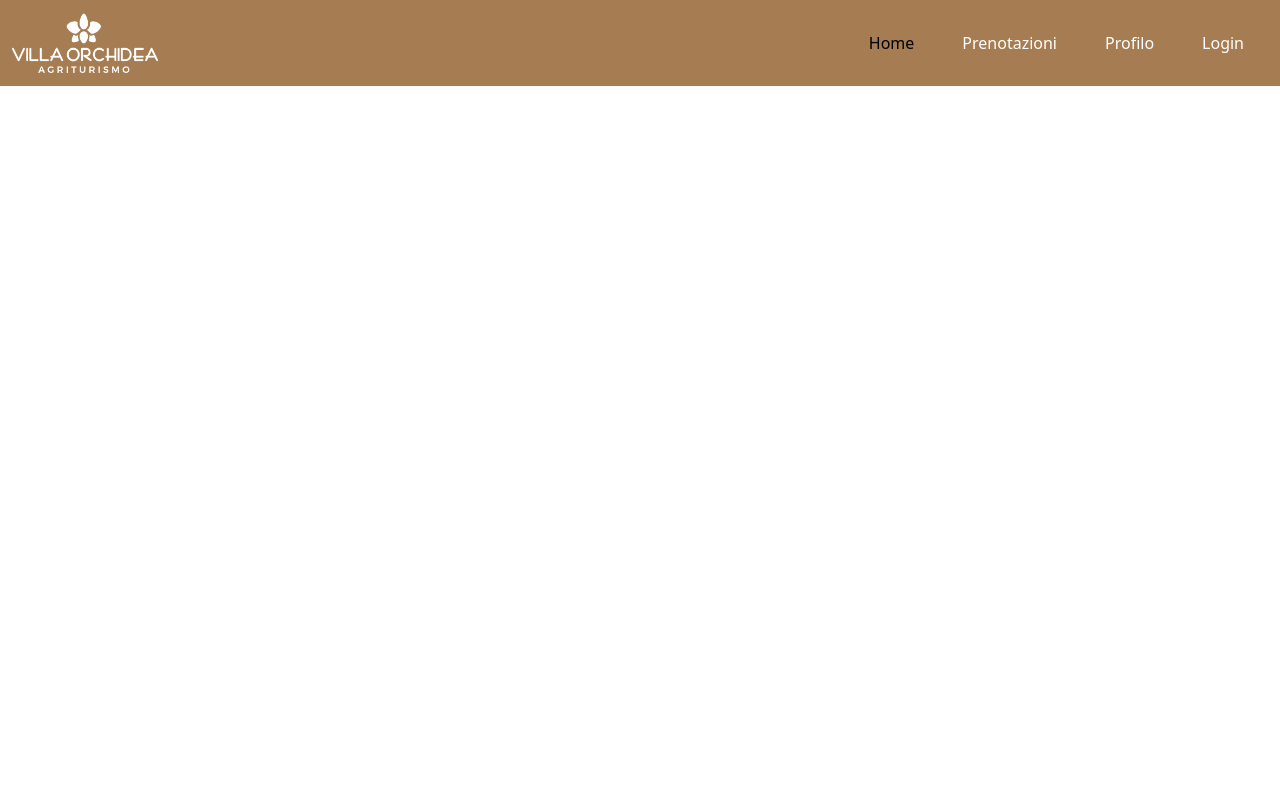
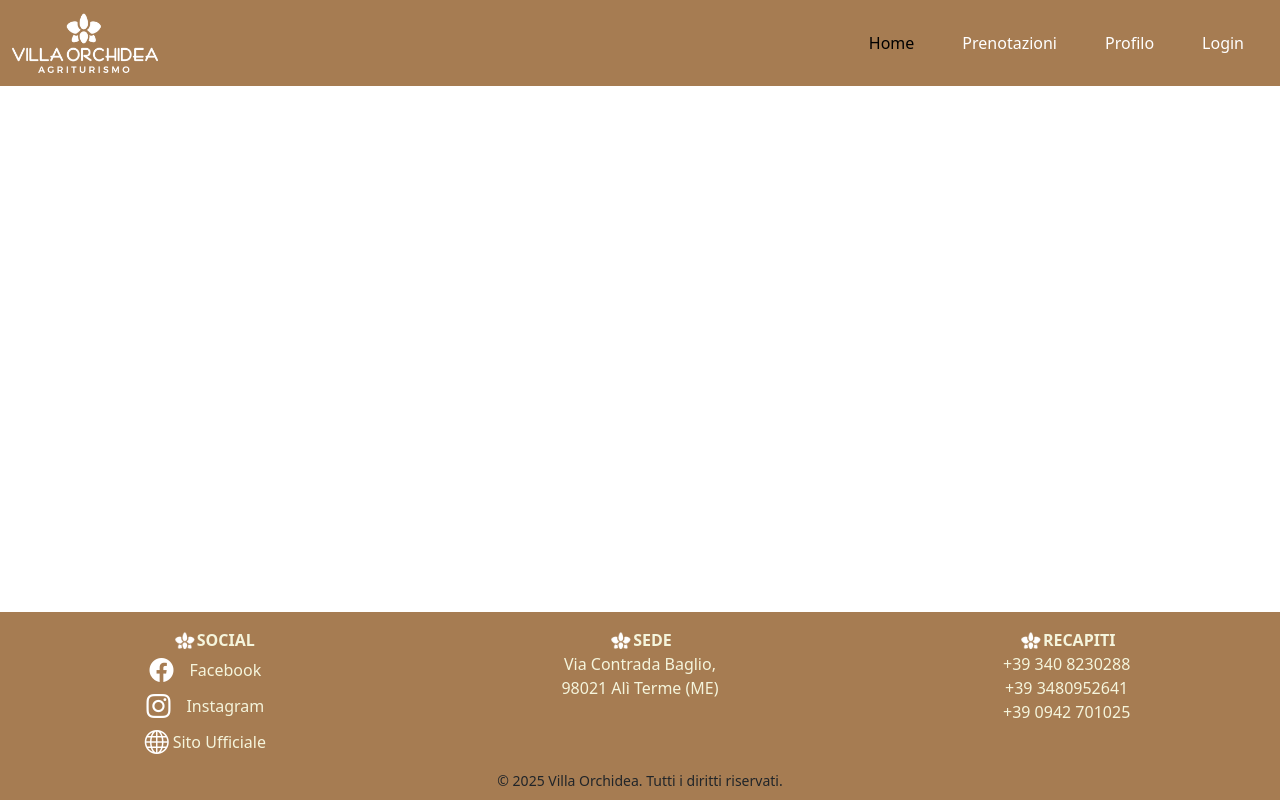
Before and after one commit to Nyhm13/CAPSTONE_FRONT_END_VILLA_ORCHIDEA, a React (Vite) app: page / in a window 1280 px wide. Built offline with nearby package versions, Linux system fonts and the light colour scheme.

Commit message:
feat adds footer

```diff
--- a/src/App.css
+++ b/src/App.css
@@ -28,3 +28,39 @@
   filter: brightness(0) invert(1);
   height: 60px;
 }
+.bg-brown {
+  background-color: var(--primary-color);
+}
+
+footer p,
+footer a {
+  color: #f5f5dc;
+  text-decoration: none;
+}
+
+footer a:hover {
+  color: var(--accent-color);
+  text-decoration: none;
+}
+footer p:hover {
+  color: gold;
+  text-decoration: none;
+}
+
+.golden-text {
+  color: gold;
+}
+footer img {
+  filter: brightness(0) invert(1);
+  height: 20px;
+}
+
+.footer-text {
+  font-size: 1rem;
+}
+
+@media (max-width: 576px) {
+  .footer-text {
+    font-size: 0.9rem;
+  }
+}
--- a/src/App.jsx
+++ b/src/App.jsx
@@ -3,6 +3,7 @@ import "bootstrap/dist/css/bootstrap.min.css";
 import "./App.css";
 import { BrowserRouter, Routes } from "react-router-dom";
 import MyNavBar from "./Components/MyNavBar";
+import MyFooter from "./Components/MyFooter";
 
 function App() {
   return (
@@ -14,7 +15,9 @@ function App() {
         <main className=" flex-grow-1">
           <Routes></Routes>
         </main>
-        <footer className="w-100"></footer>
+        <footer className="w-100">
+          <MyFooter />
+        </footer>
       </div>
     </BrowserRouter>
   );
--- a/src/Components/MyFooter.jsx
+++ b/src/Components/MyFooter.jsx
@@ -0,0 +1,74 @@
+import { Col, Container, Row } from "react-bootstrap";
+
+function MyFooter() {
+  return (
+    <Container fluid className=" bg-brown">
+      <Row className=" text-center d-flex row-cols-3">
+        <Col>
+          <p className=" fw-bold mt-3 mb-0 ">
+            <img src="/icona villa .webp" alt="" />
+            SOCIAL
+          </p>
+          <div className="d-flex justify-content-center align-items-center ">
+            <a
+              href="https://www.facebook.com/villaorchideaaliterme"
+              className="text-white me-3 d-flex justify-content-center align-items-center gap-3 text-start"
+              target="blank"
+            >
+              <i className="bi bi-facebook fs-4 text-center"></i>
+              <p className="m-0 footer-text ">Facebook</p>
+            </a>
+          </div>
+          <div className="d-flex justify-content-center align-items-center">
+            <a
+              href="https://www.instagram.com/villaorchidea_aliterme/?utm_medium=copy_link"
+              className="text-white me-3 d-flex justify-content-center align-items-center gap-3 text-start"
+              target="blank"
+            >
+              <i className="bi bi-instagram fs-4 text-center"></i>
+              <p className="m-0 footer-text">Instagram</p>
+            </a>
+          </div>
+          <div className="d-flex justify-content-center align-items-center">
+            <a
+              href="https://www.agriturismovillaorchidea.it/?_gl=1*1bo21pb*_up*MQ..*_ga*Mzc1OTA1MDgyLjE3NTE1NjYzMDI.*_ga_23LNSPS7Q6*czE3NTE2NTQyOTgkbzQkZzEkdDE3NTE2NTQzMDIkajU2JGwwJGgw"
+              className="text-white me-3 d-flex justify-content-center align-items-center gap-1 text-start"
+              target="blank"
+            >
+              <i className="bi bi-globe fs-4 text-center"></i>
+              <p className="m-0 text-nowrap footer-text">Sito Ufficiale</p>
+            </a>
+          </div>
+        </Col>
+        <Col>
+          <p className=" fw-bold mt-3 mb-0 text-nowrap">
+            <img src="/icona villa .webp" alt="" />
+            SEDE
+          </p>
+          <p className="m-0 footer-text">
+            Via Contrada Baglio, <br />
+            98021 Alì Terme (ME)
+          </p>
+        </Col>
+        <Col>
+          <p className=" fw-bold mt-3 mb-0 text-nowrap">
+            <img src="/icona villa .webp" alt="" />
+            RECAPITI
+          </p>
+          <p className=" m-0  text-nowrap footer-text">+39 340 8230288</p>
+          <p className=" m-0 text-nowrap footer-text ">+39 3480952641</p>
+          <p className=" m-0 mb-3 text-nowrap footer-text">+39 0942 701025</p>
+        </Col>
+      </Row>
+      <Row className="text-center py-2">
+        <Col>
+          <small>
+            &copy; {new Date().getFullYear()} Villa Orchidea. Tutti i diritti
+            riservati.
+          </small>
+        </Col>
+      </Row>
+    </Container>
+  );
+}
+export default MyFooter;
```
Also changed, not shown: public/icona villa .webp (renamed from public/logo villa orchiedea.webp).
